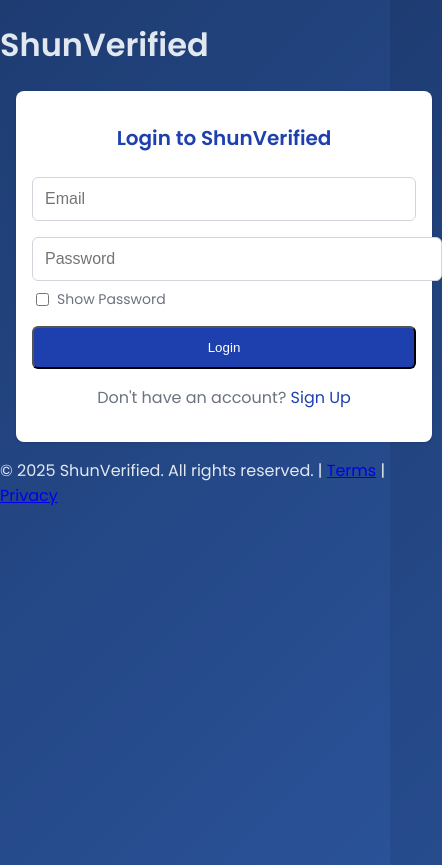
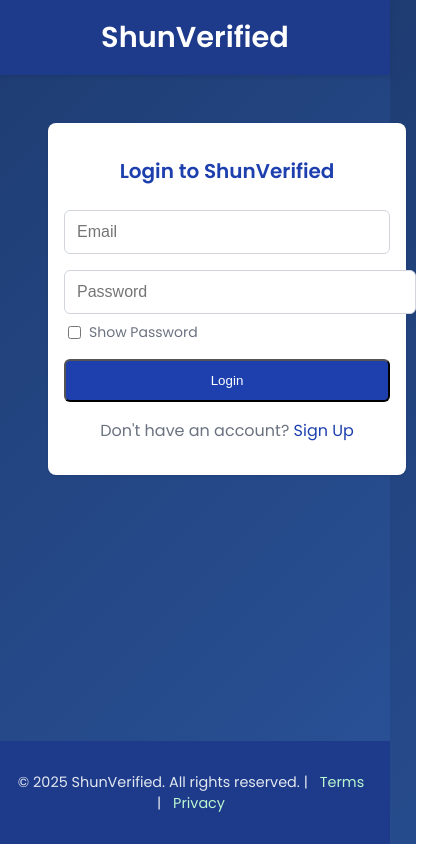
Before and after one commit to Yrnshundem/shunverified, a React (Create React App) app in the folder frontend/: page / in a window 390 px wide. Shown: the whole page, 442 px wide, since content can reach past the window. After the commit the page ends 844 px from the top, so only its background shows below. Built offline with nearby package versions, Linux system fonts and the light colour scheme; no server answers.

Commit message:
Update App.css

```diff
--- a/frontend/src/App.css
+++ b/frontend/src/App.css
@@ -1,75 +1,125 @@
-.app-container {
+.app-wrapper {
   min-height: 100vh;
-  background-color: #f3f4f6;
   display: flex;
   flex-direction: column;
-  align-items: center;
-  padding: 20px;
 }
 
-.app-title {
-  font-size: 2.5rem;
-  font-weight: bold;
-  color: #1e40af;
-  margin-bottom: 1.5rem;
-}
-
-.content-container {
-  width: 100%;
-  max-width: 28rem;
-}
-
-.user-info {
-  background-color: #ffffff;
-  padding: 1rem;
-  border-radius: 0.5rem;
-  box-shadow: 0 1px 3px rgba(0, 0, 0, 0.1);
-  margin-bottom: 1rem;
+.app-header {
+  background: #1e3a8a;
+  padding: 1rem 2rem;
   display: flex;
   justify-content: space-between;
   align-items: center;
+  box-shadow: 0 2px 4px rgba(0, 0, 0, 0.1);
 }
 
-.user-info p {
-  font-size: 1.125rem;
-  font-weight: 500;
+.app-logo {
+  color: #ffffff;
+  font-size: 1.8rem;
+  font-weight: 600;
+  margin: 0;
+}
+
+.credits-display {
+  color: #bbf7d0;
+  font-size: 1.1rem;
+}
+
+.main-content {
+  flex: 1;
+  display: flex;
+  justify-content: center;
+  padding: 2rem;
+}
+
+.dashboard-layout {
+  display: flex;
+  width: 100%;
+  max-width: 1200px;
+}
+
+.sidebar {
+  width: 200px;
+  background: #2a5298;
+  padding: 1rem;
+  border-right: 1px solid #1e3a8a;
+}
+
+.sidebar-nav {
+  display: flex;
+  flex-direction: column;
+  gap: 0.5rem;
+}
+
+.nav-item {
+  color: #e2e8f0;
+  text-decoration: none;
+  padding: 0.5rem 1rem;
+  border-radius: 4px;
+  transition: background-color 0.2s;
+}
+
+.nav-item:hover, .nav-item.active {
+  background-color: #3b82f6;
 }
 
 .logout-btn {
   background-color: #ef4444;
   color: #ffffff;
+  border: none;
   padding: 0.5rem 1rem;
-  border-radius: 0.375rem;
+  border-radius: 4px;
   cursor: pointer;
-  transition: background-color 0.2s;
 }
 
 .logout-btn:hover {
   background-color: #dc2626;
 }
 
-.nav-links {
-  margin-bottom: 1.5rem;
-  text-align: center;
+.content-area {
+  flex: 1;
+  padding: 1rem;
+  background: rgba(255, 255, 255, 0.1);
+  border-radius: 8px;
 }
 
-.nav-link {
-  color: #1e40af;
+.auth-container {
+  max-width: 400px;
+  width: 100%;
+}
+
+.app-footer {
+  background: #1e3a8a;
+  padding: 1rem;
+  text-align: center;
+  color: #e2e8f0;
+  font-size: 0.9rem;
+}
+
+.app-footer a {
+  color: #bbf7d0;
   text-decoration: none;
   margin: 0 0.5rem;
 }
 
-.nav-link:hover {
+.app-footer a:hover {
   text-decoration: underline;
 }
 
-@media (max-width: 640px) {
-  .app-title {
-    font-size: 2rem;
+@media (max-width: 768px) {
+  .dashboard-layout {
+    flex-direction: column;
   }
-
-  .content-container {
-    max-width: 100%;
-    padding: 0 1rem;
+  .sidebar {
+    width: 100%;
+    border-right: none;
+    border-bottom: 1px solid #1e3a8a;
+  }
+  .content-area {
+    padding: 0.5rem;
+  }
+  .app-header {
+    flex-direction: column;
+    gap: 1rem;
   }
 }
```
